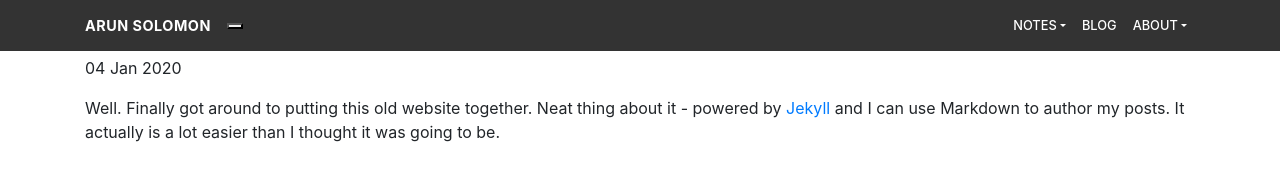
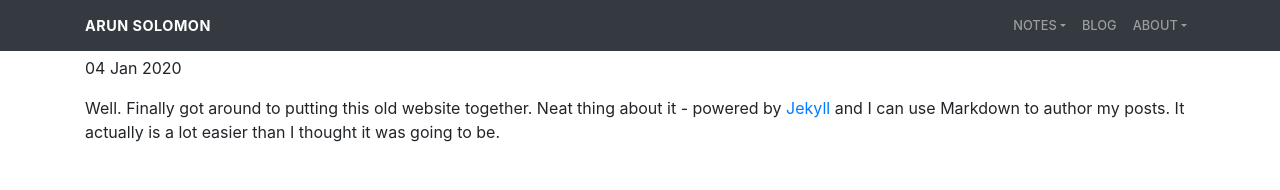
Before and after one commit to ArunSolomon/arunsolomon.github.io, a Jekyll site: the page built from _posts/2020-01-04-arun-solomon-site-launched.md, in a window 1280 px wide. Shown: the top 190 px of the page. Built offline with Jekyll 4.4.1, drawn with Linux system fonts in a browser that asks for light colours.

Commit message:
Update default.html

```diff
--- a/_layouts/default.html
+++ b/_layouts/default.html
@@ -8,14 +8,11 @@
   </head>
 <body>
     <header>
-      <nav class="navbar navbar-expand-sm fixed-top">
+      <nav class="navbar navbar-expand-md bg-dark navbar-dark fixed-top">
         <div class="container">
           <a class="navbar-brand" href="https://arunsolomon.github.io/">Arun Solomon</a>
-            <button type="button" class="navbar-toggle collapsed" data-toggle="collapse" data-target="#bs-example-navbar-collapse-1" aria-expanded="false">
-		<span class="sr-only">Toggle navigation</span>
-		<span class="icon-bar"></span>
-		<span class="icon-bar"></span>
-		<span class="icon-bar"></span>
+            <button class="navbar-toggler" type="button" data-toggle="collapse" data-target="#navbarSupportedContent">
+	    	<span class="navbar-toggler-icon"></span>
 	    </button>
             <div class="collapse navbar-collapse" id="navbarSupportedContent">
               <ul class="nav navbar-nav mr-auto"></ul>
```
